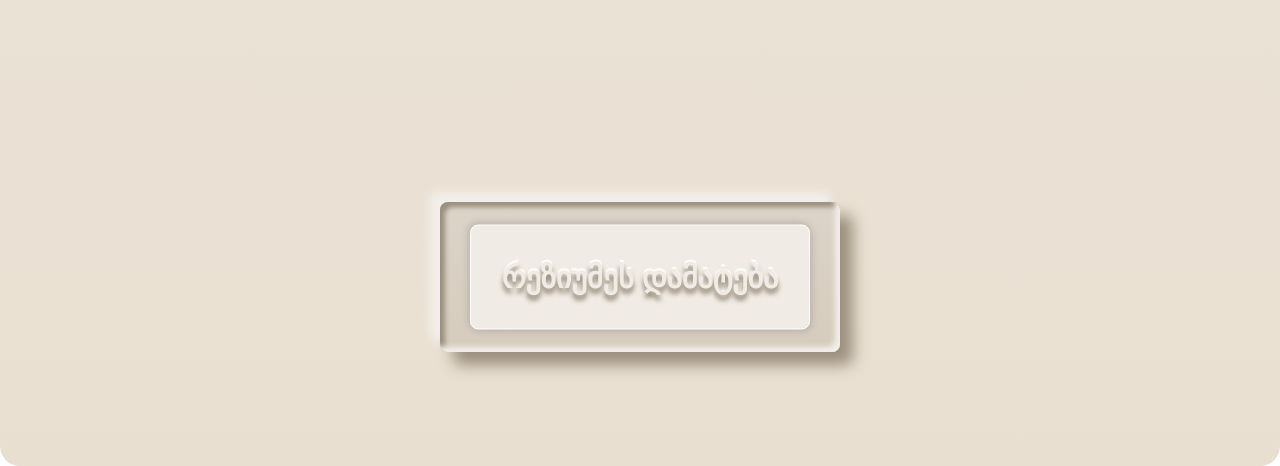
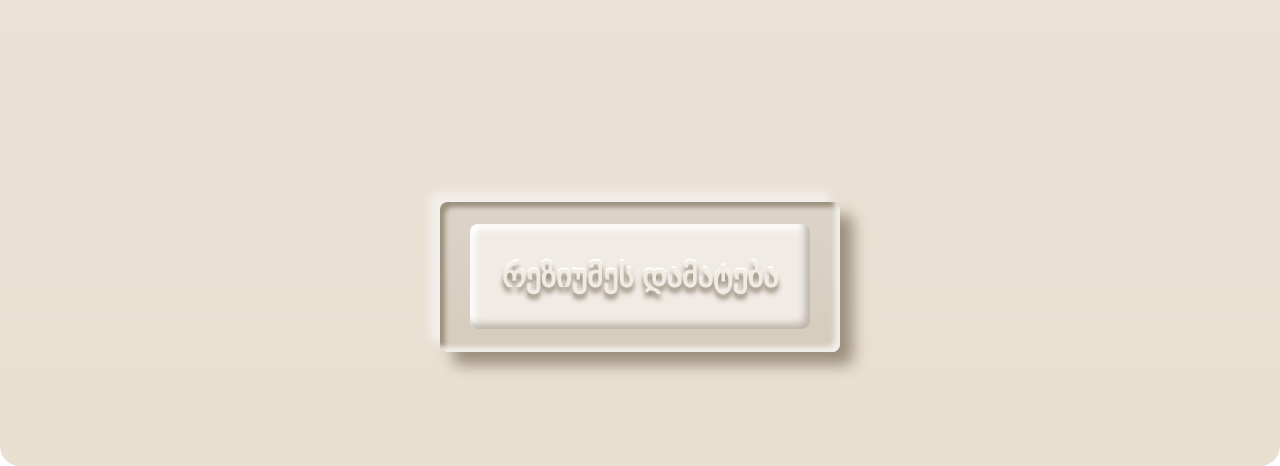
Before and after one commit to TAMUNA-CHKOIDZE/CREATE-YOUR-CV, a plain HTML site: page index.html in a window 1280 px wide. Shown: the part 334-800 px from the top of the page. Drawn offline with Linux system fonts and the light colour scheme.

Commit message:
Changed cv_button style on the click

```diff
--- a/css/style.css
+++ b/css/style.css
@@ -28,8 +28,6 @@
     justify-content: center;
     align-items: center;
     border-radius: 8px;
-
-
     background: linear-gradient(to bottom, #dcd4c9 0%, #d6ccbd 100%);
     box-shadow: -10px -10px 10px #f3efec,
         13px 13px 15px #9a8f7c,
@@ -38,27 +36,32 @@
     position: relative;
 }
 
-.added_cv {
+.cv_link {
     width: 85%;
     height: 70%;
+}
+
+.added_cv {
+    width: 100%;
+    height: 100%;
     color: #f1ebe5;
     background: #f1ebe5;
     text-shadow: 0 5px 5px #847966, 0px -2px 1px #fff;
     font-size: 30px;
     font-weight: bold;
     border-radius: 8px;
-    border: 1px solid white;
+    border: none;
     cursor: pointer;
-    box-shadow: -2px -2px 7px #bdb5ad,
-        2px 2px 7px #bdb5ad;
-    position: absolute;
-    top: 50%;
-    left: 50%;
-    transform: translate(-50%, -50%);
-    transition: 1s ease;
+    /* box-shadow: -2px -2px 7px #bdb5ad,
+        2px 2px 7px #bdb5ad; */
+    box-shadow: inset -5px -5px 7px #bdb5ad,
+        inset 5px 5px 7px #fff;
 }
 
-
-.added_cv:hover {
-    left: 43%;
+.added_cv:active {
+    text-shadow: 0 1px 1px #847966;
+    box-shadow: -10px -10px 10px #f3efec,
+        13px 13px 15px #9a8f7c,
+        inset -5px -5px 5px #f1eeea,
+        inset 5px 5px 5px #9a8f7c;
 }
--- a/index.html
+++ b/index.html
@@ -19,7 +19,7 @@
         <!-- </header> -->
 
         <div class="btn_box">
-            <a href="piradi-info.html">
+            <a class="cv_link" href="piradi-info.html">
                 <button class="added_cv">რეზიუმეს დამატება</button>
             </a>
         </div>
```
